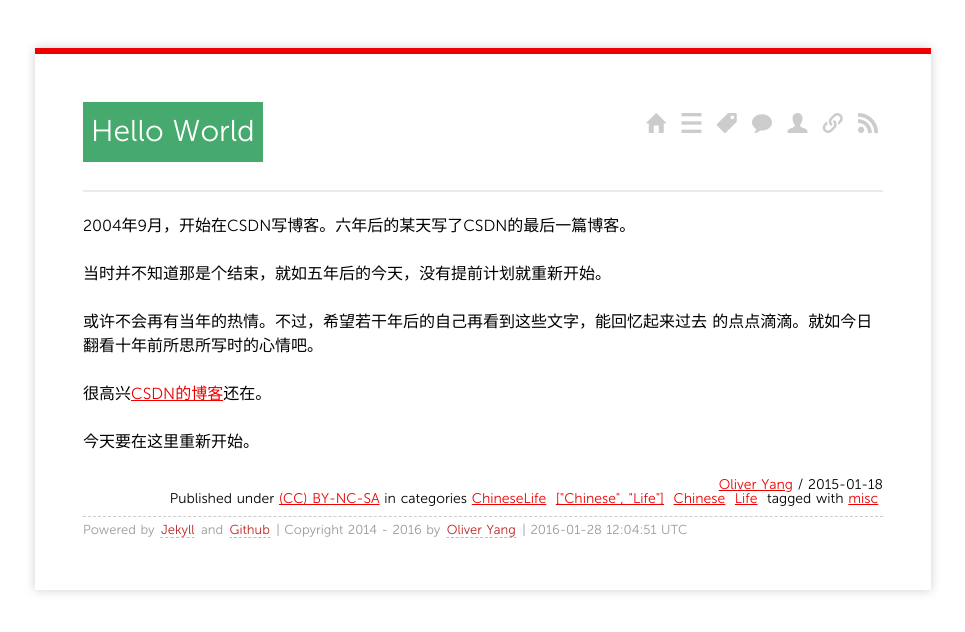
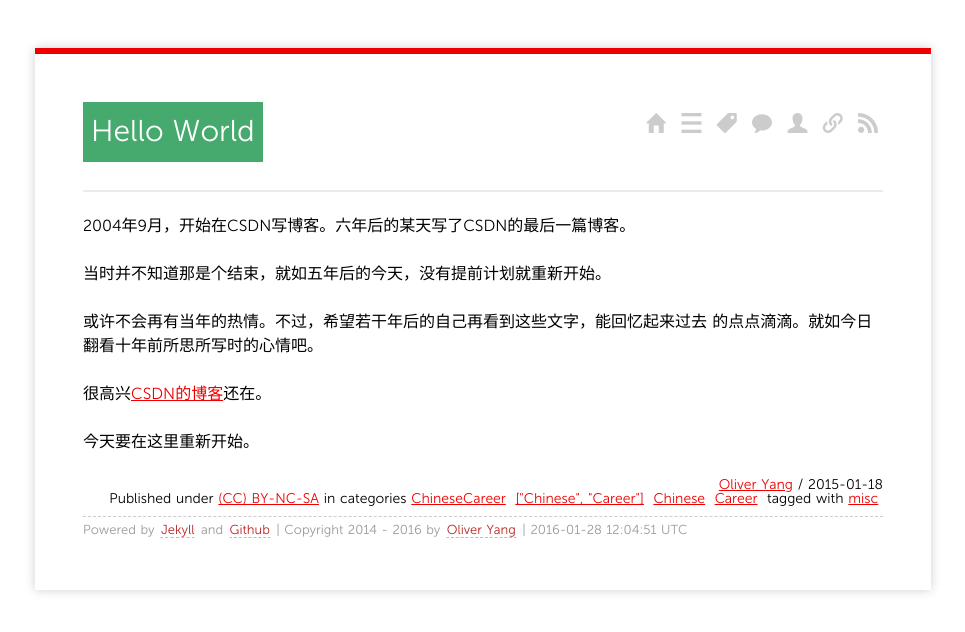
Before and after one commit to yangoliver/yangoliver.github.io, a Jekyll site: the page built from _posts/2015/2015-01-18-hello-world.md, in a window 1280 px wide. Shown: the top 632 px of the page, without its empty margins (157-1122 px from the left). Built offline with Jekyll 4.4.1, drawn with Linux system fonts in a browser that asks for light colours; Markdown is read by kramdown in place of the engine named in the settings; comment, search, counter and statistics services are not loaded.

Commit message:
changed category life to career

```diff
--- a/_posts/2015/2015-01-18-hello-world.md
+++ b/_posts/2015/2015-01-18-hello-world.md
@@ -2,7 +2,7 @@
 layout: post
 title: Hello World
 categories:
-- [Chinese, Life]
+- [Chinese, Career]
 tags:
 - [misc]
 ---
```
Also changed, not shown: _posts/2015/2015-07-28-chinese-vs-english.md (+1 -1 lines).
